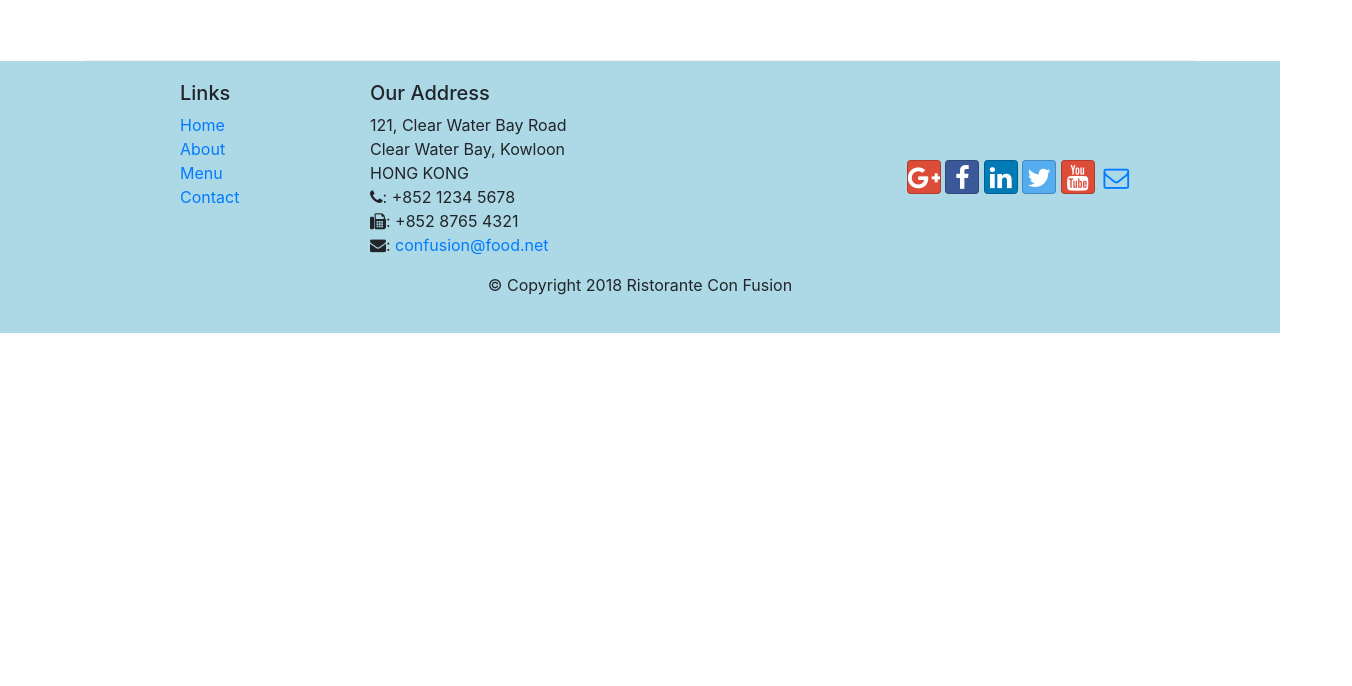
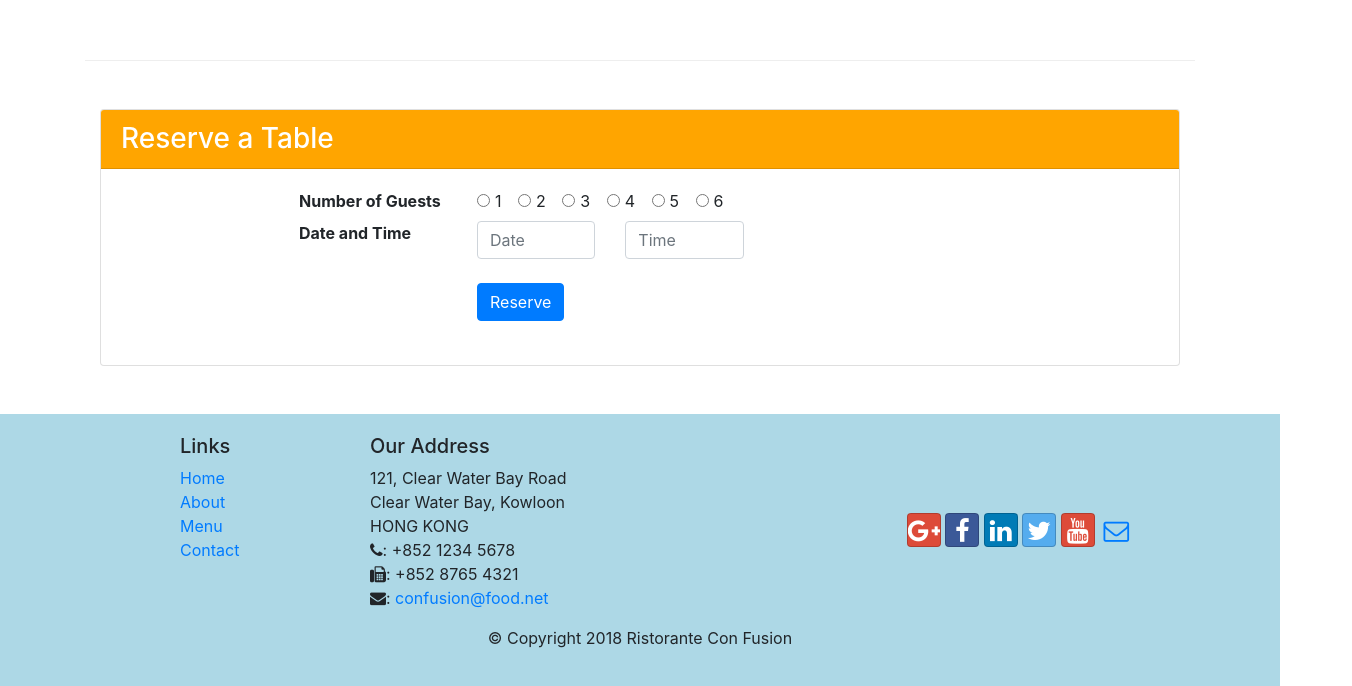
Before and after one commit to Gaya1858/Node_js, a website: page Bootstrap4/Bootstrap4/conFusion/index.html in a window 1280 px wide. Shown: the part 1773-2459 px from the top of the page, 1352 px wide, since content can reach past the window. Before the commit the page ends 2106 px from the top, so only its background shows below. Drawn offline with nearby package versions, Linux system fonts and the light colour scheme.

Commit message:
Assignment2 done

```diff
--- a/Bootstrap4/Bootstrap4/conFusion/css/styles.css
+++ b/Bootstrap4/Bootstrap4/conFusion/css/styles.css
@@ -33,3 +33,11 @@ body{
 .navbar-dark {
      background-color: #512DA8;
 }
+.card-header-yellow{
+    background-color: orange;
+}
+.btn-colorY{
+    background-color: orange;
+    color: black;
+    border-color: orange;
+}
--- a/Bootstrap4/Bootstrap4/conFusion/index.html
+++ b/Bootstrap4/Bootstrap4/conFusion/index.html
@@ -39,8 +39,11 @@
                     <h1>Ristorante con Fusion</h1>
                     <p>We take inspiration from the World's best cuisines, and create a unique fusion experience. Our lipsmacking creations will tickle your culinary senses!</p>
                 </div>
-                <div class="col-12 col-sm align-self-center">
+                <div class="col-12 col-sm-3 align-self-center">
                     <img src="img/logo.png"  class="img-fluid" alt="">
+                </div>
+                <div class="col-12 col-sm-3 align-self-center">
+                    <a role="button" class="btn btn-block btn-sm btn-colorY" href="#Reserve">Reserve Table</a>
                 </div>
             </div>
         </div>
@@ -72,10 +75,18 @@
                 <h3>This Month's Promotions</h3>
             </div>
             <div class="col col-sm col-md">
-                <h2>Weekend Grand Buffet</h2>
-                <p>Featuring mouthwatering combinations with a choice of five different salads, six enticing appetizers, six main entrees and five choicest desserts. Free flowing bubbly and soft drinks. All for just $19.99 per person </p>
+                <div class="media">
+
+                    <div class="media-body">
+                        <h2 class="mt-0">Weekend Grand Buffet <span class="badge badge-danger">NEW</span></h2>
+                        <p>Featuring mouthwatering combinations with a choice of five different salads, six enticing appetizers, six main entrees and five choicest desserts. Free flowing bubbly and soft drinks. All for just $19.99 per person </p>
+
+                    </div>
+                    <img class="d-flex  mr-3 img-thumbnail" src="img/buffet.png" alt="buffet">
+                </div>
+                </div>
             </div>
-        </div>
+
 
         <div class="row row-content align-items-center">
             <div class="col-12 col-sm-4 order-sm-last col-md-3">
@@ -87,12 +98,66 @@
                     <div class="media-body">
                         <h2 class="mt-0">Alberto Somayya</h2>
                         <h4>Executive Chef</h4>
-                        <p>Award winning three-star Michelin chef with wide International experience having worked closely with whos-who in the culinary world, he specializes in creating mouthwatering Indo-Italian fusion experiences. </p>
+                        <p>Award winning three-star Michelin chef with wide International experience having worked
+                            closely with whos-who in the culinary world, he specializes in creating mouthwatering
+                            Indo-Italian fusion experiences. </p>
                      </div>
                 </div>
             </div>
 
         </div>
+          <div class="col-12 mt-5 mb-5" id="Reserve">
+                <div class="card">
+                    <h3 class="card-header card-header-yellow text-white ">Reserve a Table</h3>
+                    <div class="card-body">
+                        <dl class="row">
+                            <dt class="col-12 col-2 col-sm-2 offset-2">Number of Guests</dt>
+                             <dd class="col-4 col-sm-4">
+                                  <div class="form-check form-check-inline">
+                                      <input class="form-check-input" type="radio" name="inlineRadioOptions" id="inlineRadio1" value="option1">
+                                      <label class="form-check-label" for="inlineRadio1">1</label>
+                                    </div>
+                                    <div class="form-check form-check-inline">
+                                      <input class="form-check-input" type="radio" name="inlineRadioOptions" id="inlineRadio2" value="option2">
+                                      <label class="form-check-label" for="inlineRadio2">2</label>
+                                    </div>
+                                    <div class="form-check form-check-inline">
+                                      <input class="form-check-input" type="radio" name="inlineRadioOptions" id="inlineRadio3" value="option3">
+                                      <label class="form-check-label" for="inlineRadio3">3</label>
+                                    </div>
+                                    <div class="form-check form-check-inline">
+                                      <input class="form-check-input" type="radio" name="inlineRadioOptions" id="inlineRadio4" value="option4">
+                                      <label class="form-check-label" for="inlineRadio4">4</label>
+                                    </div>
+                                    <div class="form-check form-check-inline">
+                                      <input class="form-check-input" type="radio" name="inlineRadioOptions" id="inlineRadio5" value="option5">
+                                      <label class="form-check-label" for="inlineRadio5">5</label>
+                                    </div>
+                                    <div class="form-check form-check-inline">
+                                      <input class="form-check-input" type="radio" name="inlineRadioOptions" id="inlineRadio6" value="option6">
+                                      <label class="form-check-label" for="inlineRadio6">6</label>
+                                    </div>
+                             </dd>
+
+                            <dd class="col-sm-2 offset-2"></dd>
+                            <dt class="col-12 col-2 col-sm-2 offset-2">Date and Time</dt>
+                            <dd class="col-4 col-md-4">
+                                <div class="form-group row">
+                                    <div class="col-md-5" >
+                                        <input  class="form-control"  id="date" name="date" placeholder="Date">
+                                    </div>
+                                    <div class="col-md-5">
+                                        <input class="form-control" id="time" name="time" placeholder="Time">
+                                    </div>
+                                </div>
+                            </dd>
+                            <dd class="offset-md-4 col-md-10">
+                                <button type="submit" class="btn btn-primary align-self-center">Reserve</button>
+                            </dd>
+                        </dl>
+                    </div>
+                </div>
+            </div>
     </div>
 
     <footer class="footer">
```
Also changed, not shown: 1 other file.
